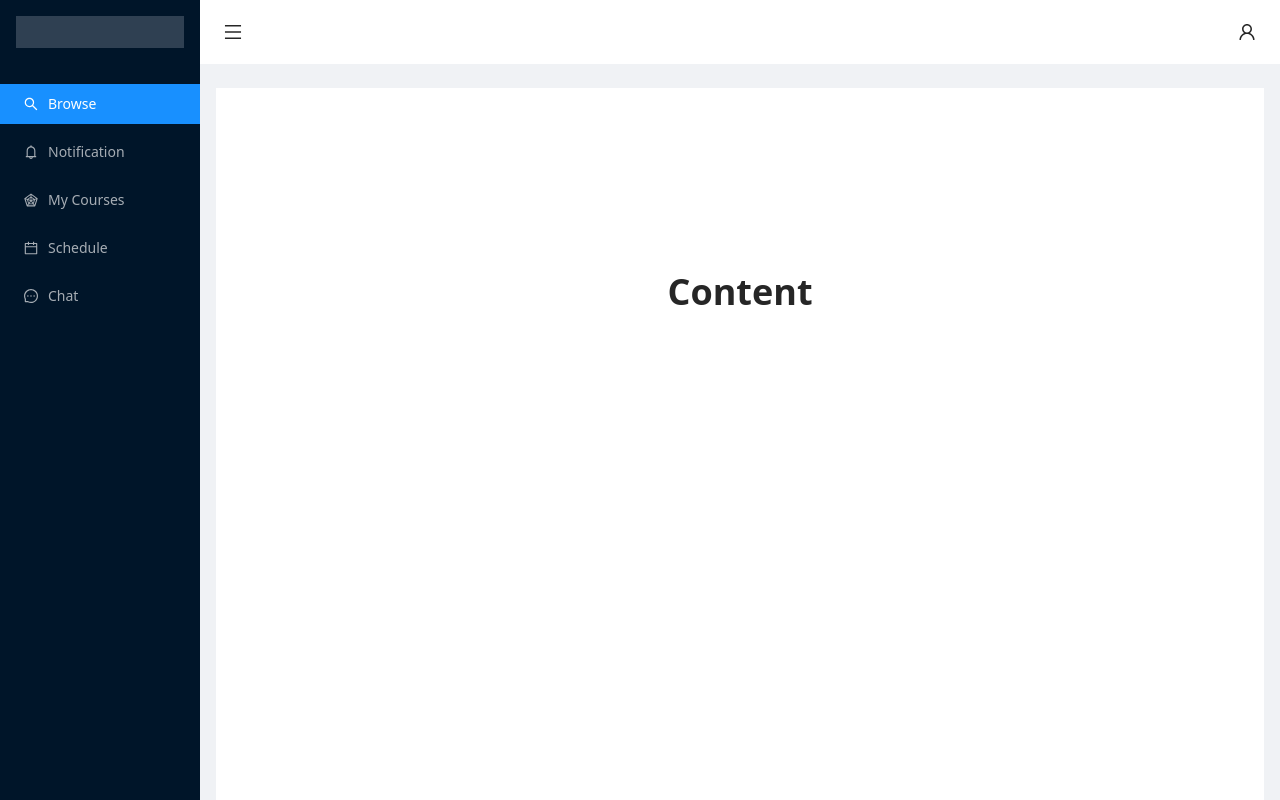
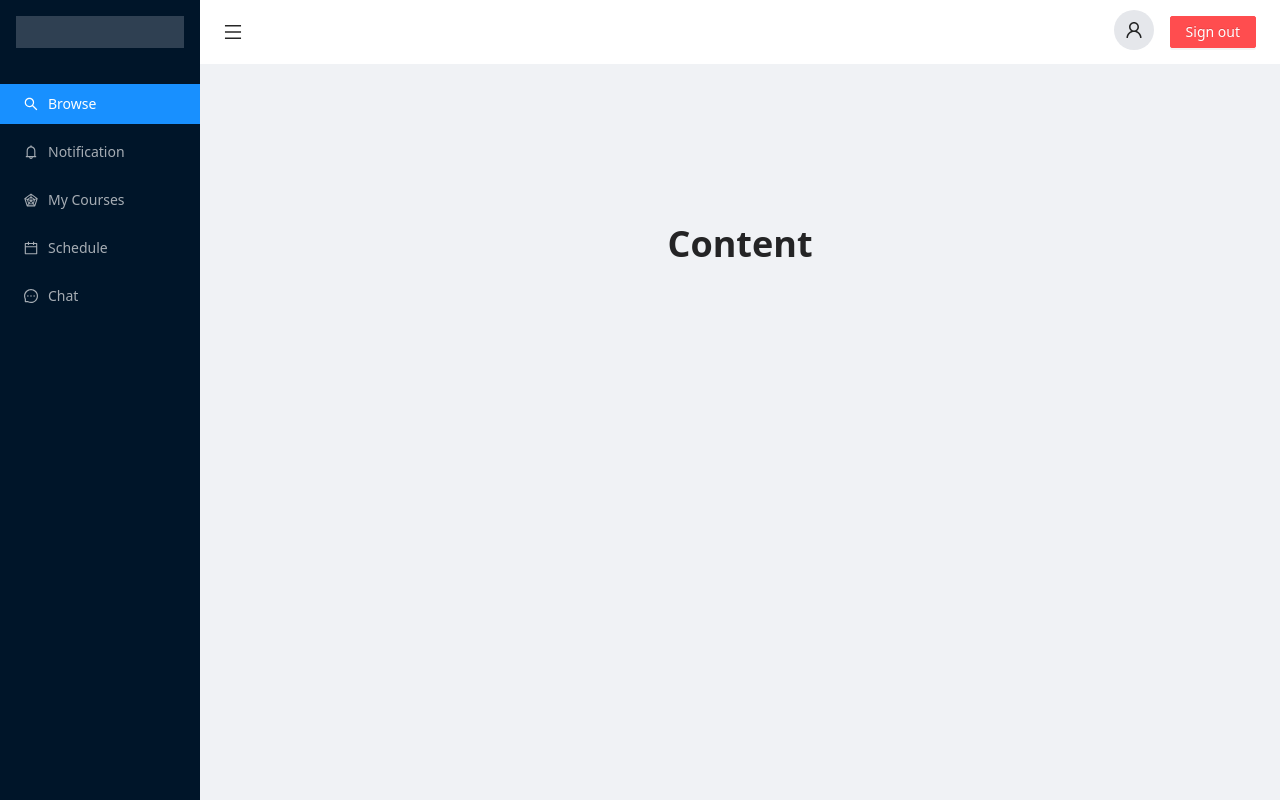
Before and after one commit to 2110336-SoftwareEngineering2/sec1_InfraTech, a Next.js app in the folder frontend/: page / in a window 1280 px wide. Shown: the top 800 px of the page. Built offline with nearby package versions, Linux system fonts and the light colour scheme.

Commit message:
Create header component

```diff
--- a/frontend/components/AppLayout.js
+++ b/frontend/components/AppLayout.js
@@ -1,55 +1,21 @@
 import React, { useState } from 'react';
-import { Layout, Menu } from 'antd';
-import {
-  UserOutlined,
-  SearchOutlined,
-  BellOutlined,
-  RadarChartOutlined,
-  CalendarOutlined,
-  MessageOutlined,
-  MenuOutlined,
-} from '@ant-design/icons';
-import styles from '../styles/AppLayout.module.css';
+import { Layout } from 'antd';
 
+import Header from './Header';
 import Sider from './Sider';
 import Footer from './Footer';
 
-const { Header, Content } = Layout;
+const { Content } = Layout;
 
 const AppLayout = ({ children }) => {
   const [collapsed, setCollapsed] = useState(false);
 
   return (
     <Layout>
-      <Sider collapsed={collapsed} userType={"trainer"} />
-      <Layout className={styles['site-layout']}>
-        <Header
-          className={styles['site-layout-background']}
-          style={{
-            padding: 0,
-            display: 'flex',
-            justifyContent: 'space-between',
-            alignItems: 'center',
-          }}
-        >
-          {React.createElement(MenuOutlined, {
-            className: styles['trigger'],
-            onClick: () => setCollapsed(!collapsed),
-          })}
-          {React.createElement(UserOutlined, {
-            className: styles['trigger'],
-          })}
-        </Header>
-        <Content
-          className={styles['site-layout-background']}
-          style={{
-            margin: '24px 16px 0',
-            padding: 24,
-            minHeight: 280,
-          }}
-        >
-          {children}
-        </Content>
+      <Sider collapsed={collapsed} userType={'trainer'} />
+      <Layout>
+        <Header isSignIn={true} clickMenu={() => setCollapsed(!collapsed)} />
+        <Content>{children}</Content>
         <Footer />
       </Layout>
     </Layout>
--- /dev/null
+++ b/frontend/components/Header.js
@@ -0,0 +1,40 @@
+import React from 'react';
+import { Layout, Button } from 'antd';
+import { UserOutlined, MenuOutlined } from '@ant-design/icons';
+
+const { Header: AntdHeader } = Layout;
+
+const Header = ({ isSignIn, clickMenu }) => {
+  return (
+    <AntdHeader className="bg-white px-6 flex justify-between items-center">
+      {React.createElement(MenuOutlined, {
+        className: 'cursor-pointer text-lg transition-colors hover:text-blue',
+        onClick: () => clickMenu(),
+      })}
+      {isSignIn ? <SignOutHeader /> : <SignInHeader />}
+    </AntdHeader>
+  );
+};
+
+const SignInHeader = () => (
+  <div>
+    <Button className="ml-2">Sign in</Button>
+    <Button className="ml-2" type="primary">
+      Sign up
+    </Button>
+  </div>
+);
+
+const SignOutHeader = () => (
+  <div>
+    {React.createElement(UserOutlined, {
+      className:
+        'text-lg mr-2 rounded-full bg-gray-200 h-10 w-10 inline-flex items-center justify-center cursor-pointer ',
+    })}
+    <Button className="ml-2" type="primary" danger>
+      Sign out
+    </Button>
+  </div>
+);
+
+export default Header;
--- a/frontend/styles/AppLayout.module.css
+++ /dev/null
@@ -1,15 +0,0 @@
-.trigger {
-  font-size: 18px;
-  line-height: 64px;
-  padding: 0 24px;
-  cursor: pointer;
-  transition: color 0.3s;
-}
-
-.trigger:hover {
-  color: #1890ff;
-}
-
-.site-layout .site-layout-background {
-  background: #fff;
-}
--- a/frontend/tailwind.config.js
+++ b/frontend/tailwind.config.js
@@ -1,4 +1,4 @@
-const colors = require('tailwindcss/colors')
+const colors = require('tailwindcss/colors');
 
 module.exports = {
   purge: [],
@@ -22,7 +22,7 @@ module.exports = {
       red: colors.red,
       yellow: colors.amber,
       green: colors.emerald,
-      blue: colors.blue,
+      blue: '#1890ff',
       indigo: colors.indigo,
       purple: colors.violet,
       pink: colors.pink,
@@ -75,13 +75,17 @@ module.exports = {
     backgroundImage: {
       none: 'none',
       'gradient-to-t': 'linear-gradient(to top, var(--tw-gradient-stops))',
-      'gradient-to-tr': 'linear-gradient(to top right, var(--tw-gradient-stops))',
+      'gradient-to-tr':
+        'linear-gradient(to top right, var(--tw-gradient-stops))',
       'gradient-to-r': 'linear-gradient(to right, var(--tw-gradient-stops))',
-      'gradient-to-br': 'linear-gradient(to bottom right, var(--tw-gradient-stops))',
+      'gradient-to-br':
+        'linear-gradient(to bottom right, var(--tw-gradient-stops))',
       'gradient-to-b': 'linear-gradient(to bottom, var(--tw-gradient-stops))',
-      'gradient-to-bl': 'linear-gradient(to bottom left, var(--tw-gradient-stops))',
+      'gradient-to-bl':
+        'linear-gradient(to bottom left, var(--tw-gradient-stops))',
       'gradient-to-l': 'linear-gradient(to left, var(--tw-gradient-stops))',
-      'gradient-to-tl': 'linear-gradient(to top left, var(--tw-gradient-stops))',
+      'gradient-to-tl':
+        'linear-gradient(to top left, var(--tw-gradient-stops))',
     },
     backgroundOpacity: (theme) => theme('opacity'),
     backgroundPosition: {
@@ -125,10 +129,14 @@ module.exports = {
     },
     boxShadow: {
       sm: '0 1px 2px 0 rgba(0, 0, 0, 0.05)',
-      DEFAULT: '0 1px 3px 0 rgba(0, 0, 0, 0.1), 0 1px 2px 0 rgba(0, 0, 0, 0.06)',
-      md: '0 4px 6px -1px rgba(0, 0, 0, 0.1), 0 2px 4px -1px rgba(0, 0, 0, 0.06)',
-      lg: '0 10px 15px -3px rgba(0, 0, 0, 0.1), 0 4px 6px -2px rgba(0, 0, 0, 0.05)',
-      xl: '0 20px 25px -5px rgba(0, 0, 0, 0.1), 0 10px 10px -5px rgba(0, 0, 0, 0.04)',
+      DEFAULT:
+        '0 1px 3px 0 rgba(0, 0, 0, 0.1), 0 1px 2px 0 rgba(0, 0, 0, 0.06)',
+      md:
+        '0 4px 6px -1px rgba(0, 0, 0, 0.1), 0 2px 4px -1px rgba(0, 0, 0, 0.06)',
+      lg:
+        '0 10px 15px -3px rgba(0, 0, 0, 0.1), 0 4px 6px -2px rgba(0, 0, 0, 0.05)',
+      xl:
+        '0 20px 25px -5px rgba(0, 0, 0, 0.1), 0 10px 10px -5px rgba(0, 0, 0, 0.04)',
       '2xl': '0 25px 50px -12px rgba(0, 0, 0, 0.25)',
       inner: 'inset 0 2px 4px 0 rgba(0, 0, 0, 0.06)',
       none: 'none',
@@ -178,7 +186,14 @@ module.exports = {
         '"Segoe UI Symbol"',
         '"Noto Color Emoji"',
       ],
-      serif: ['ui-serif', 'Georgia', 'Cambria', '"Times New Roman"', 'Times', 'serif'],
+      serif: [
+        'ui-serif',
+        'Georgia',
+        'Cambria',
+        '"Times New Roman"',
+        'Times',
+        'serif',
+      ],
       mono: [
         'ui-monospace',
         'SFMono-Regular',
@@ -640,7 +655,8 @@ module.exports = {
     transitionProperty: {
       none: 'none',
       all: 'all',
-      DEFAULT: 'background-color, border-color, color, fill, stroke, opacity, box-shadow, transform',
+      DEFAULT:
+        'background-color, border-color, color, fill, stroke, opacity, box-shadow, transform',
       colors: 'background-color, border-color, color, fill, stroke',
       opacity: 'opacity',
       shadow: 'box-shadow',
@@ -740,15 +756,41 @@ module.exports = {
     appearance: ['responsive'],
     backgroundAttachment: ['responsive'],
     backgroundClip: ['responsive'],
-    backgroundColor: ['responsive', 'dark', 'group-hover', 'focus-within', 'hover', 'focus'],
+    backgroundColor: [
+      'responsive',
+      'dark',
+      'group-hover',
+      'focus-within',
+      'hover',
+      'focus',
+    ],
     backgroundImage: ['responsive'],
-    backgroundOpacity: ['responsive', 'group-hover', 'focus-within', 'hover', 'focus'],
+    backgroundOpacity: [
+      'responsive',
+      'group-hover',
+      'focus-within',
+      'hover',
+      'focus',
+    ],
     backgroundPosition: ['responsive'],
     backgroundRepeat: ['responsive'],
     backgroundSize: ['responsive'],
     borderCollapse: ['responsive'],
-    borderColor: ['responsive', 'dark', 'group-hover', 'focus-within', 'hover', 'focus'],
-    borderOpacity: ['responsive', 'group-hover', 'focus-within', 'hover', 'focus'],
+    borderColor: [
+      'responsive',
+      'dark',
+      'group-hover',
+      'focus-within',
+      'hover',
+      'focus',
+    ],
+    borderOpacity: [
+      'responsive',
+      'group-hover',
+      'focus-within',
+      'hover',
+      'focus',
+    ],
     borderRadius: ['responsive'],
     borderStyle: ['responsive'],
     borderWidth: ['responsive'],
@@ -831,9 +873,28 @@ module.exports = {
     strokeWidth: ['responsive'],
     tableLayout: ['responsive'],
     textAlign: ['responsive'],
-    textColor: ['responsive', 'dark', 'group-hover', 'focus-within', 'hover', 'focus'],
-    textDecoration: ['responsive', 'group-hover', 'focus-within', 'hover', 'focus'],
-    textOpacity: ['responsive', 'group-hover', 'focus-within', 'hover', 'focus'],
+    textColor: [
+      'responsive',
+      'dark',
+      'group-hover',
+      'focus-within',
+      'hover',
+      'focus',
+    ],
+    textDecoration: [
+      'responsive',
+      'group-hover',
+      'focus-within',
+      'hover',
+      'focus',
+    ],
+    textOpacity: [
+      'responsive',
+      'group-hover',
+      'focus-within',
+      'hover',
+      'focus',
+    ],
     textOverflow: ['responsive'],
     textTransform: ['responsive'],
     transform: ['responsive'],
@@ -852,4 +913,4 @@ module.exports = {
     zIndex: ['responsive', 'focus-within', 'focus'],
   },
   plugins: [],
-}
+};
```
